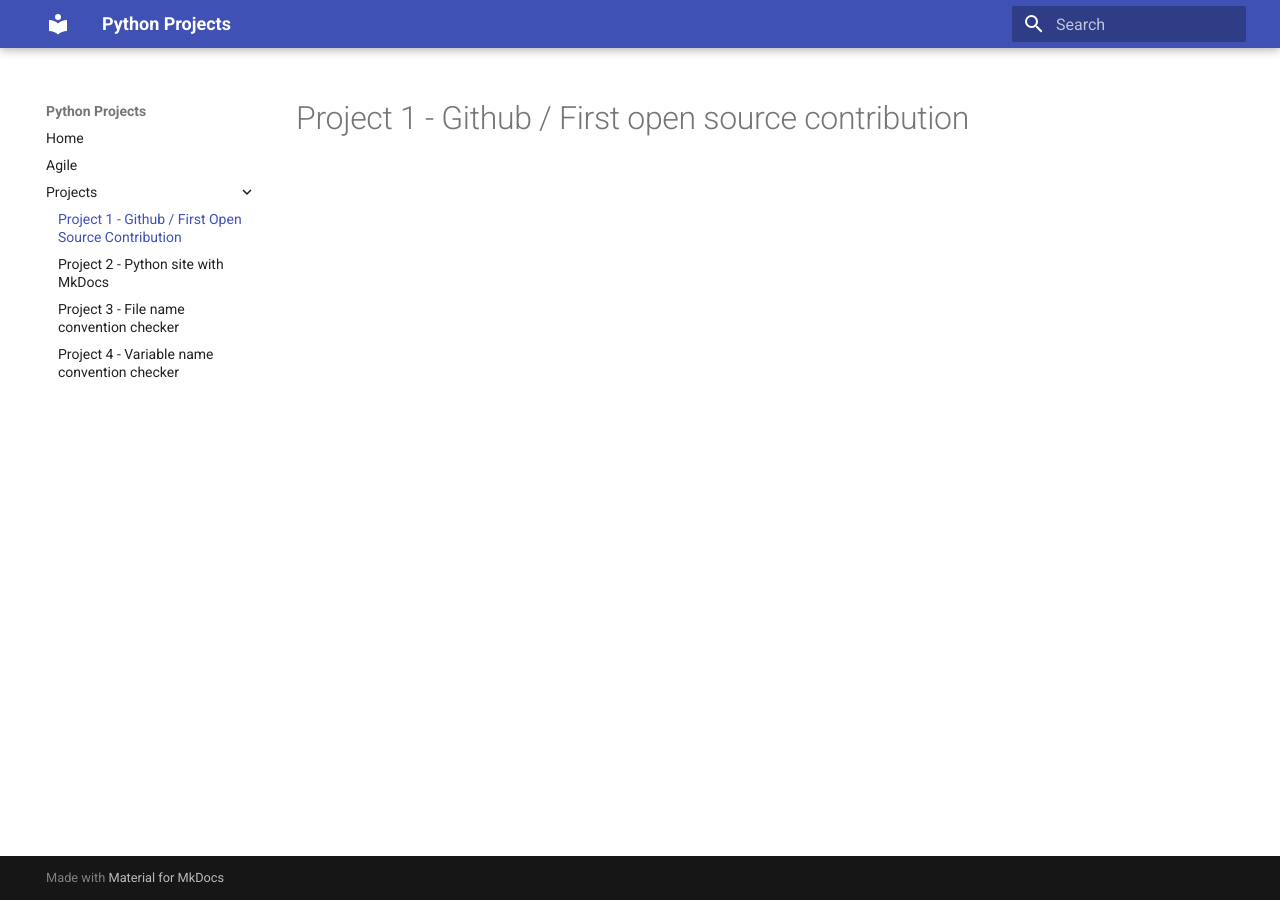
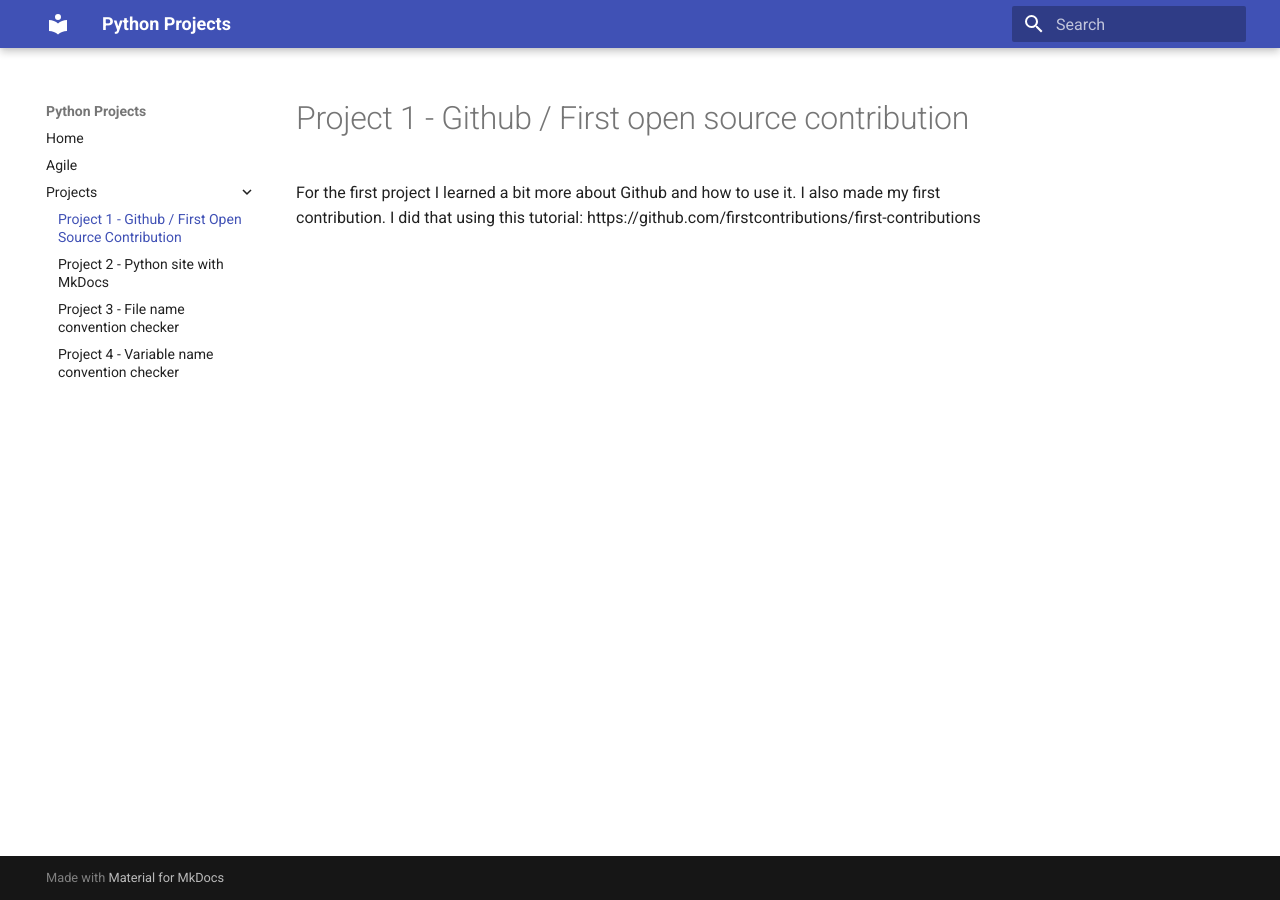
Before and after one commit to milagro2/pythonsite, an MkDocs documentation site: the page built from docs/project1.md, in a window 1280 px wide. Built offline with MkDocs 1.6.1 and Material for MkDocs 9.7.7, drawn with Linux system fonts in a browser that asks for light colours.

Commit message:
Update project1.md

```diff
--- a/docs/project1.md
+++ b/docs/project1.md
@@ -1 +1,3 @@
 # Project 1  - Github / First open source contribution
+
+For the first project I learned a bit more about Github and how to use it. I also made my first contribution. I did that using this tutorial: https://github.com/firstcontributions/first-contributions
```
